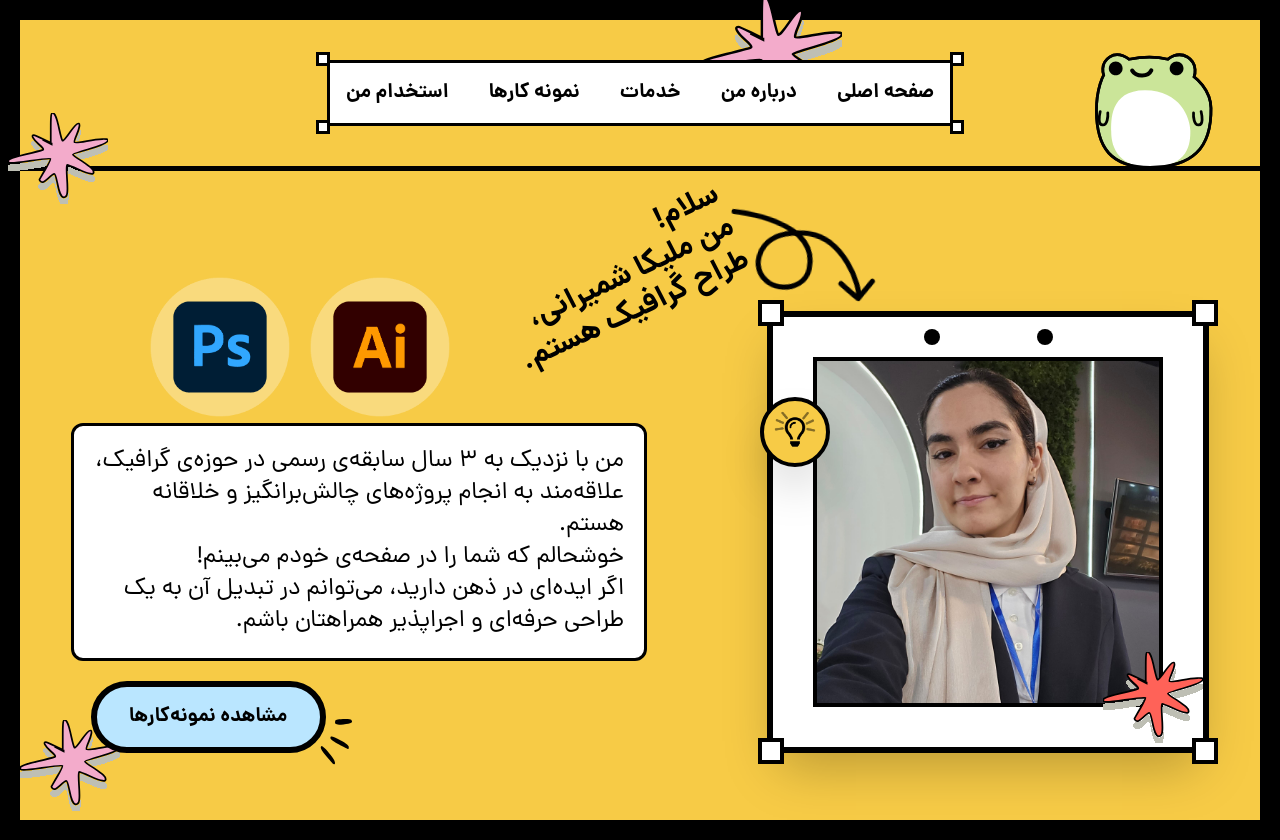
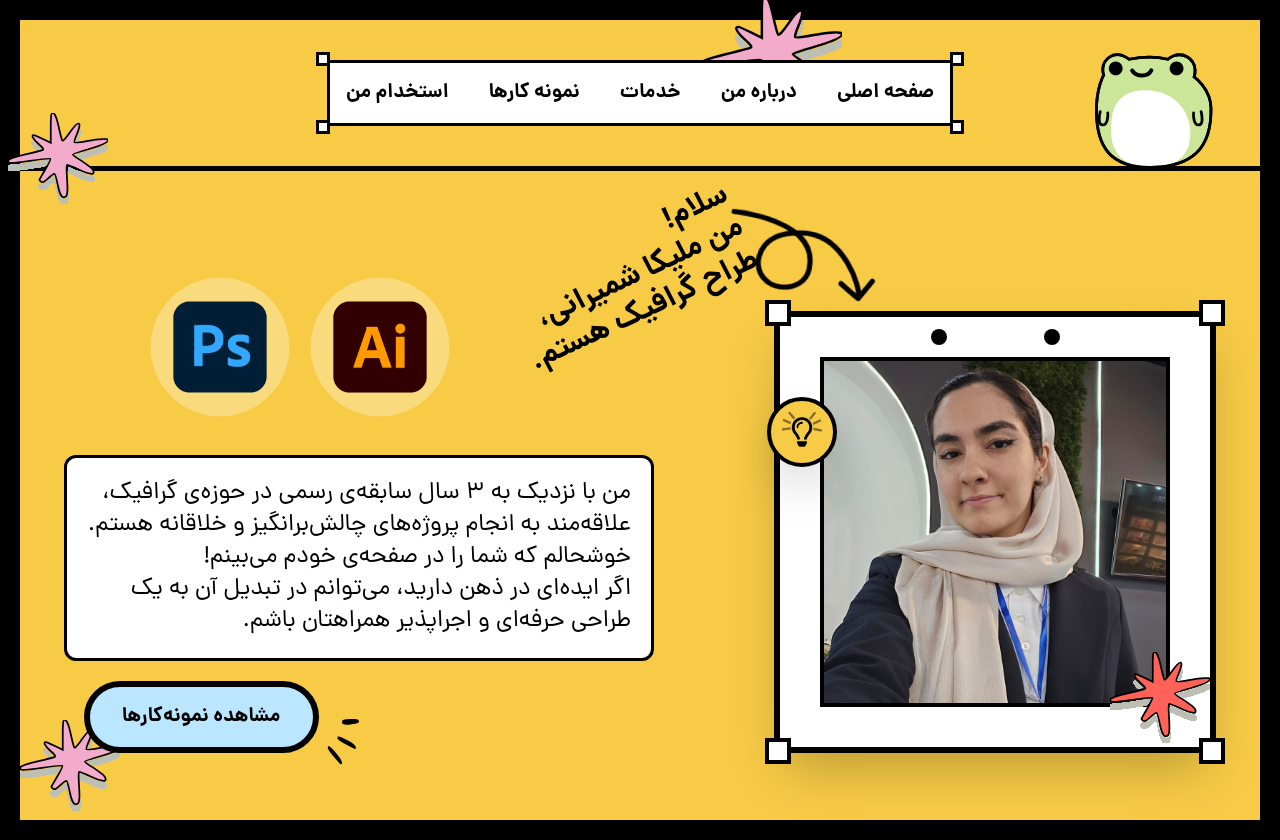
Before and after one commit to Varmanli/portfolio-site, a Next.js app: page / in a window 1280 px wide. Built offline with nearby package versions, Linux system fonts and the light colour scheme.

Commit message:
Enhance layout and responsiveness; add suppressHydrationWarning, adjust section width, and optimize ProfileCard image loading

```diff
--- a/app/layout.tsx
+++ b/app/layout.tsx
@@ -13,7 +13,10 @@ export default function RootLayout({
 }>) {
   return (
     <html lang="fa" dir="rtl">
-      <body className="antialiased font-sans bg-black p-[20px]">
+      <body
+        className="antialiased font-sans bg-black p-[20px]"
+        suppressHydrationWarning
+      >
         <div className="bg-background min-h-screen w-full">{children}</div>
       </body>
     </html>
--- a/app/page.tsx
+++ b/app/page.tsx
@@ -7,7 +7,7 @@ export default function Home() {
   return (
     <>
       <Header />
-      <section className="flex flex-col lg:flex-row justify-center  gap-30 pt-0 lg:pt-20 relative ">
+      <section className="flex flex-col lg:flex-row justify-center gap-30 pt-0 lg:pt-20 relative w-full max-w-[1440px] mx-auto">
         <ProfileCard />
         <IntroText />
         <Decorations />
--- a/components/sections/IntroText.tsx
+++ b/components/sections/IntroText.tsx
@@ -7,7 +7,7 @@ export default function IntroText() {
       <p className="lg:rotate-[335deg] text-3xl lg:absolute right-[-17%] top-[-5%] font-bold">
         سلام!<br></br> من ملیکا شمیرانی،<br></br> طراح گرافیک هستم.
       </p>
-      <p className="bg-white rounded-xl border-3 mx-3 lg:mx-0 p-5 lg:w-xl text-lg lg:text-2xl mt-20">
+      <p className="bg-white rounded-xl border-3 mx-3 lg:mx-0 p-5 lg:w-[590px] text-lg lg:text-2xl  mt-20">
         من با نزدیک به ۳ سال سابقه‌ی رسمی در حوزه‌ی گرافیک، علاقه‌مند به انجام
         پروژه‌های چالش‌برانگیز و خلاقانه هستم.<br></br> خوشحالم که شما را در
         صفحه‌ی خودم می‌بینم!<br></br> اگر ایده‌ای در ذهن دارید، می‌توانم در
--- a/components/sections/ProfileCard.tsx
+++ b/components/sections/ProfileCard.tsx
@@ -21,6 +21,7 @@ export default function ProfileCard() {
         alt="عکس من"
         width={350}
         height={360}
+        priority
       />
 
       <StarIcon
--- a/components/ui/StarIcon.tsx
+++ b/components/ui/StarIcon.tsx
@@ -24,11 +24,6 @@ export default function StarIcon({
           strokeWidth={2}
           d="M49.1742 17.1615V34.3231L40.198 29.8461C35.2611 27.4585 30.6233 25.3692 29.7257 25.3692C26.2848 25.3692 28.6785 29.9954 35.1115 35.6661C39.7492 39.6954 41.3948 41.9338 40.0484 42.3815C38.8516 42.8292 30.0249 45.2169 20.1511 47.6046C1.74976 52.0815 -1.99034 54.0215 0.852133 56.8569C1.89936 57.9015 9.08035 57.4538 25.088 55.0662C37.6547 53.2754 48.2766 52.2308 48.7254 52.6785C49.1742 53.2754 46.631 58.4985 43.1901 64.4677C39.5996 70.4369 36.6075 75.8092 36.3083 76.2569C36.0091 76.8538 36.7571 78.0477 37.8043 78.9431C39.5996 80.4354 41.0956 79.6892 45.8829 75.5108C49.1742 72.5262 52.4655 70.1385 53.2135 70.1385C53.9616 70.1385 55.4576 74.6154 56.6544 80.1369C59.1977 92.9708 60.993 97 64.2842 97C68.3235 97 69.0716 92.3738 67.8747 75.2123C67.2763 66.5569 67.2763 59.6923 68.0243 59.6923C68.7724 59.6923 74.7565 62.08 81.3391 64.9154C94.3546 70.5862 98.5436 71.3323 98.5436 68.0492C98.5436 65.0646 96.1499 62.9754 84.6304 55.0662C79.095 51.4846 74.6069 48.0523 74.6069 47.6046C74.6069 47.1569 82.2367 44.62 91.5122 41.9338C108.118 37.1585 115 34.0246 115 31.3385C115 29.1 105.575 29.5477 90.6145 32.2338C83.4336 33.5769 77.0006 34.3231 76.5518 33.7262C76.103 33.2785 77.1502 29.3985 78.9454 25.22C85.6776 8.95383 81.4887 7.46153 71.0164 22.5338C67.1267 28.3538 63.237 32.5323 62.6386 31.7861C62.0402 31.1892 60.3945 25.22 58.8985 18.6538C55.9064 4.62614 53.9616 -7.62939e-06 51.1191 -7.62939e-06C49.623 -7.62939e-06 49.1742 3.88 49.1742 17.1615Z"
           fill={color}
-        />
-        <path
-          d="M50.1742 34.3231V35.9393L48.7279 35.2179L39.7626 30.7464..."
-          stroke="black"
-          strokeWidth={2}
         />
       </g>
       <defs>
```
